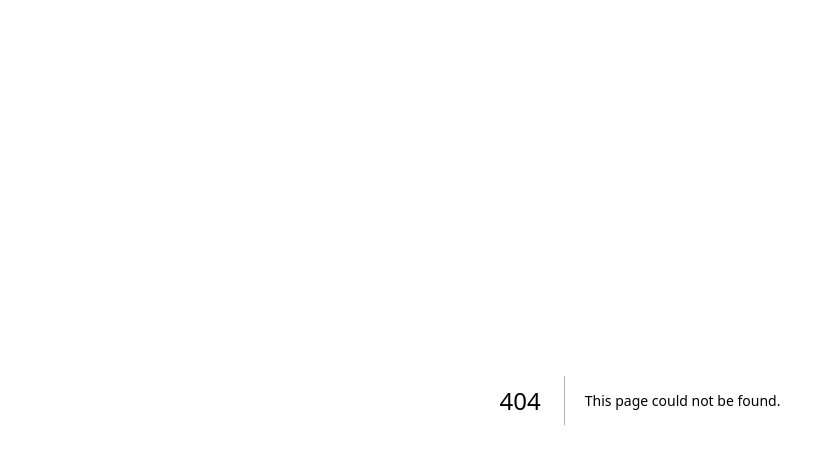
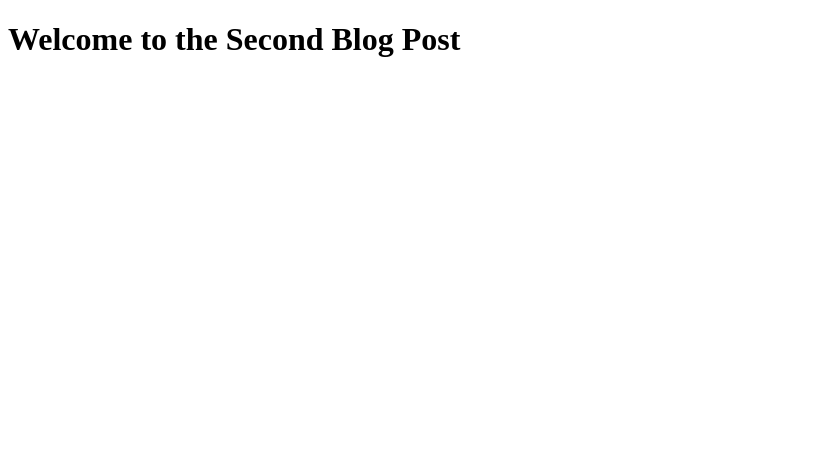
Before and after one commit to fadelch/Nextjs-Tutorial, a Next.js app in the folder rouing-demo/: page /blog/secound in a window 1280 px wide. Before the commit this address had no page. Shown: the top 464 px of the page, without its empty margins (0-835 px from the left). Built offline with nearby package versions, Linux system fonts and the light colour scheme.

Commit message:
adding a nested route for the blog that have 2 folderes and a one file the main page we can move between then by the url

```diff
--- /dev/null
+++ b/rouing-demo/src/app/blog/page.tsx
@@ -0,0 +1,3 @@
+export default function Blog() {
+  return <h1>Welcome to the Blog page</h1>;
+}
--- /dev/null
+++ b/rouing-demo/src/app/blog/secound/page.tsx
@@ -0,0 +1,7 @@
+export default function SecondBlog() {
+  return (
+    <>
+      <h1>Welcome to the Second Blog Post</h1>
+    </>
+  );
+}
```
Also changed, not shown: rouing-demo/src/app/blog/first/page.tsx (added, +7 -0 lines), 1 other file (tests, documents, lock files or other folders).
